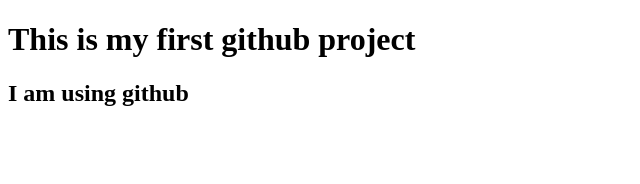
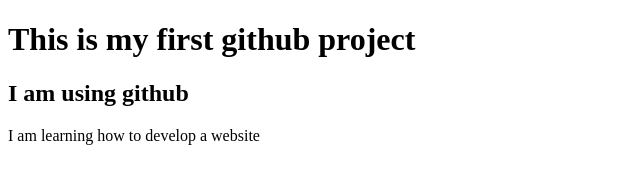
Before and after one commit to Samun-Islam/My-first-website, a plain HTML site: page index.html in a window 1280 px wide. Shown: the whole page, without its empty margins (0-640 px from the left). Drawn offline with Linux system fonts and the light colour scheme.

Commit message:
added a pera

```diff
--- a/index.html
+++ b/index.html
@@ -8,5 +8,6 @@
 <body>
     <h1>This is my first github project</h1>
     <h2>I am using github</h2>
+    <p>I am learning how to develop a website</p>
 </body>
 </html>
```
